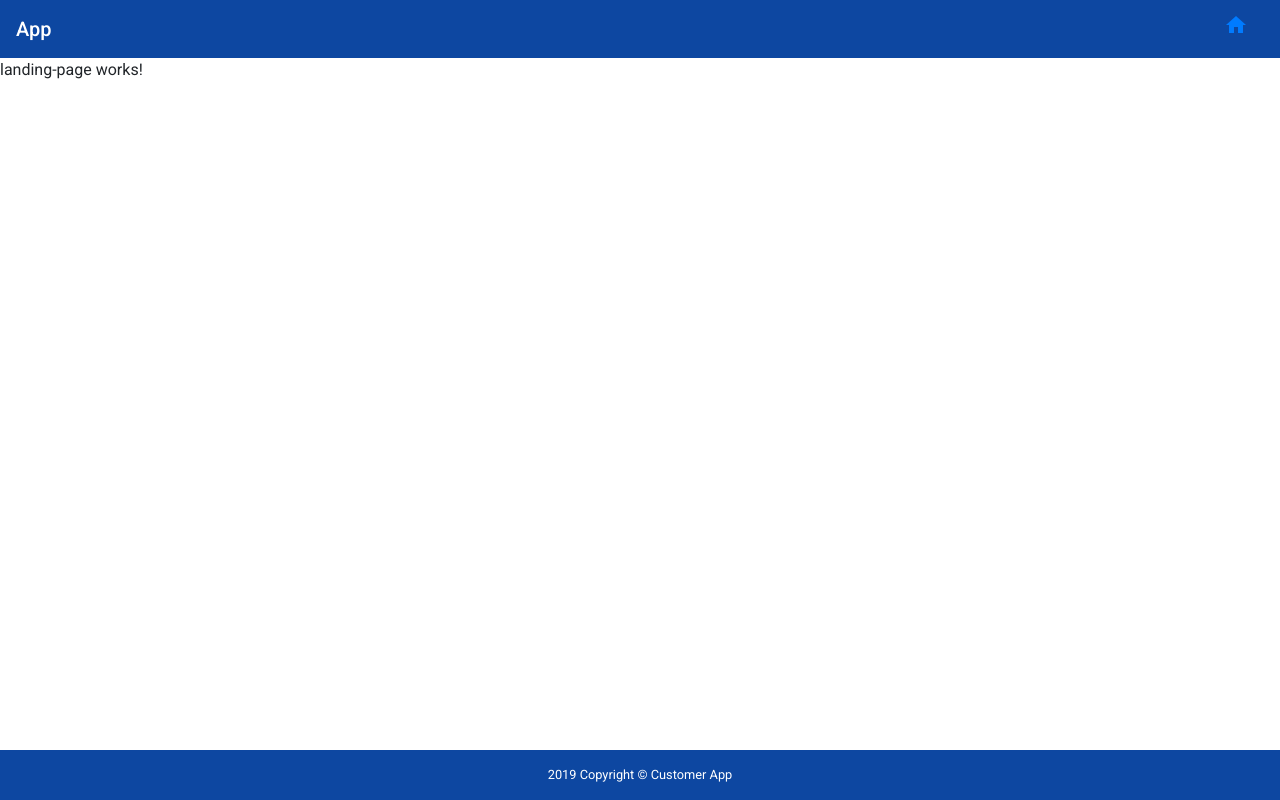
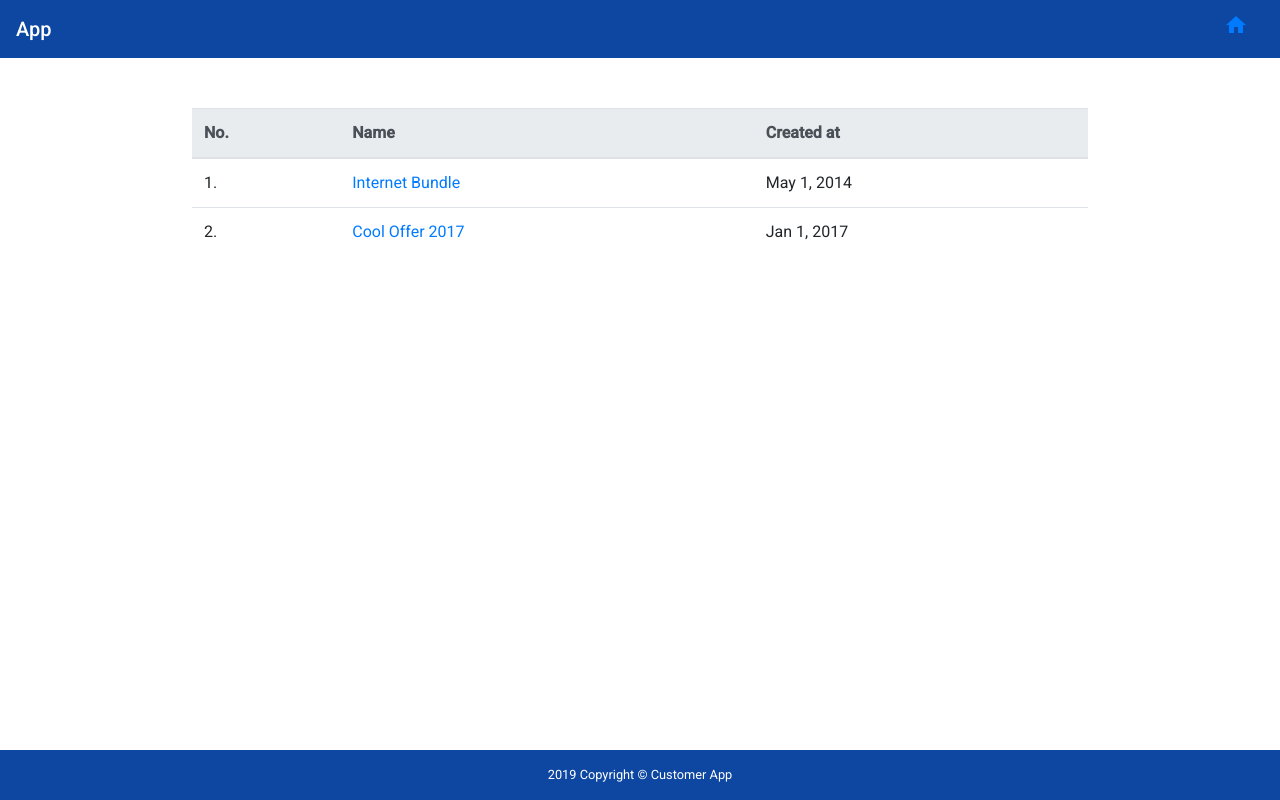
Before and after one commit to a2rsic/customer-app-ng, an Angular app: page / in a window 1280 px wide. Built offline with nearby package versions, Linux system fonts and the light colour scheme.

Commit message:
Implement landing page and display data

```diff
--- a/src/app/landing-page/landing-page.component.css
+++ b/src/app/landing-page/landing-page.component.css
@@ -0,0 +1,13 @@
+.card {
+    width: 50%;
+    text-align: center;
+}
+
+table {
+    width: 70%;
+    margin: 50px auto;
+}
+
+.offer-link {
+    text-decoration: none;
+}
--- a/src/app/landing-page/landing-page.component.html
+++ b/src/app/landing-page/landing-page.component.html
@@ -1 +1,32 @@
-<p>landing-page works!</p>
+<!-- <div class="row">
+    <div class="col-sm-6" *ngFor="let offer of offers">
+        <div class="card">
+            <div class="card-body">
+                <span>Name:</span>
+                <h5 class="card-title">{{offer.name}}</h5>
+                <a [routerLink]="['substripction', 'offer.id']" class="btn btn-primary">See substripction</a>
+            </div>
+        </div>
+    </div>
+</div> -->
+
+<table class="table">
+    <thead class="thead-light">
+        <tr>
+            <th scope="col">No.</th>
+            <th scope="col">Name</th>
+            <th scope="col">Created at</th>
+        </tr>
+    </thead>
+    <tbody>
+        <tr *ngFor="let offer of offers; let i = index">
+            <td>{{i + 1}}.</td>
+            <td>
+                <a class="offer-link" [routerLink]="['substripction', 'offer.id']">
+                    {{offer.name}}
+                </a>
+            </td>
+            <td>{{offer.contractStartDate | date: 'mediumDate'}}</td>
+        </tr>
+    </tbody>
+</table>
--- a/src/app/landing-page/landing-page.component.ts
+++ b/src/app/landing-page/landing-page.component.ts
@@ -1,4 +1,6 @@
 import { Component, OnInit } from '@angular/core';
+import { CustomerService } from '../customer.service';
+import { IOffer } from '../types/offer.interface';
 
 @Component({
   selector: 'app-landing-page',
@@ -7,9 +9,27 @@ import { Component, OnInit } from '@angular/core';
 })
 export class LandingPageComponent implements OnInit {
 
-  constructor() { }
+  public offers: IOffer[] = [];
+
+  constructor(
+    private customerService: CustomerService,
+  ) { }
 
   ngOnInit() {
+    this.loadCustomerOffers();
+  }
+
+  private loadCustomerOffers() {
+    this.customerService.getOffers().subscribe(
+      (response) => {
+        console.log('response :', response);
+        this.offers = response;
+      },
+      (error) => {
+        console.log(error);
+        alert('Something went wrong');
+      }
+    );
   }
 
 }
```
